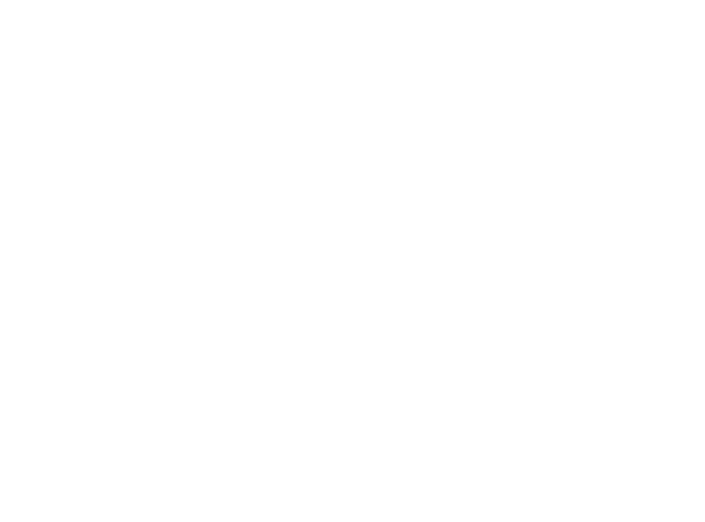
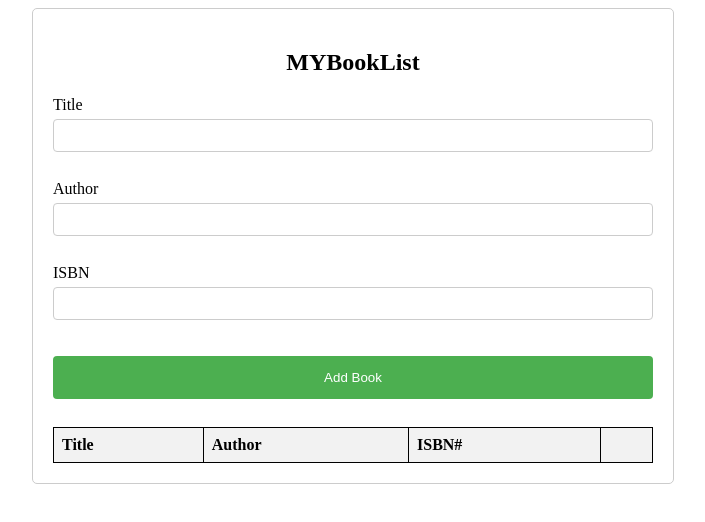
Before and after one commit to acciojob/book-list-abhisingh3960, a website: page main.html in a window 1280 px wide. Shown: the whole page, without its empty margins (287-992 px from the left). Drawn offline with Linux system fonts and the light colour scheme.

Commit message:
created a submission

```diff
--- a/main.html
+++ b/main.html
@@ -1,16 +1,43 @@
 <!DOCTYPE html>
-
 <html>
 
 <head>
-	<link rel="stylesheet" href="styles.css">
+    <link rel="stylesheet" href="styles.css">
 </head>
 
 <body>
-	<!-- the entire body must be written by student -->
-    <script type="text/javascript" src="./script.js">
-</script>
+    <div class="main-container">
+        <h2>MYBookList</h2>
+        <form class="form-group">
+            <label for="title">Title</label><br>
+            <input type="text" id="title"><br><br>
 
+            <label for="author">Author</label><br>
+            <input type="text" id="author"><br><br>
+
+            <label for="isbn">ISBN</label><br>
+            <input type="text" id="isbn"><br><br>
+
+            <button id="submit" type="button">Add Book</button>
+        </form>
+
+        <div class="table">
+            <table class="table-striped">
+                <thead>
+                    <tr>
+                        <th>Title</th>
+                        <th>Author</th>
+                        <th>ISBN#</th>
+						<th> </th>
+                    </tr>
+                </thead>
+                <tbody>
+                    <!-- Rows will be added here dynamically using JavaScript -->
+                </tbody>
+            </table>
+        </div>
+    </div>
+    <script type="text/javascript" src="./script.js"></script>
 </body>
 
 </html>
--- a/script.js
+++ b/script.js
@@ -1 +1,40 @@
-//your JS code here. If required.
+let titleInput = document.getElementById('title');
+let authorInput = document.getElementById('author');
+let isbnInput = document.getElementById('isbn');
+let submitButton = document.getElementById('submit');
+let table = document.querySelector('.table-striped tbody');
+
+submitButton.addEventListener('click', () => {
+    let titleValue = titleInput.value.trim();
+    let authorValue = authorInput.value.trim();
+    let isbnValue = isbnInput.value.trim();
+
+    if (titleValue && authorValue && isbnValue) {
+        let newRow = table.insertRow();
+
+        let titleCell = newRow.insertCell(0);
+        let authorCell = newRow.insertCell(1);
+        let isbnCell = newRow.insertCell(2);
+        let deleteCell = newRow.insertCell(3);
+
+        titleCell.innerText = titleValue;
+        authorCell.innerText = authorValue;
+        isbnCell.innerText = isbnValue;
+
+        // Create the delete button
+        let deleteButton = document.createElement('button');
+        deleteButton.innerText = 'Delete';
+        deleteButton.className = 'delete-button';
+        deleteButton.addEventListener('click', () => {
+            table.deleteRow(newRow.rowIndex - 1);
+        });
+
+        deleteCell.appendChild(deleteButton);
+
+        titleInput.value = '';
+        authorInput.value = '';
+        isbnInput.value = '';
+    } else {
+        alert("Please fill in all fields");
+    }
+});
--- a/styles.css
+++ b/styles.css
@@ -1 +1,60 @@
-/*  your css code here. If applicable */
+table {
+    border-collapse: collapse;
+    width: 100%;
+}
+
+th, td {
+    border: 1px solid black;
+    text-align: left;
+    padding: 8px;
+}
+
+th {
+    background-color: #f2f2f2;
+}
+
+tr:nth-child(even) {
+    background-color: #f9f9f9;
+}
+
+.main-container {
+    max-width: 600px;
+    margin: auto;
+    padding: 20px;
+    border: 1px solid #ccc;
+    border-radius: 5px;
+}
+
+h2 {
+    text-align: center;
+}
+
+.form-group {
+    margin-bottom: 20px;
+}
+
+input[type="text"] {
+    width: 100%;
+    padding: 8px;
+    margin: 5px 0 10px 0;
+    display: inline-block;
+    border: 1px solid #ccc;
+    border-radius: 4px;
+    box-sizing: border-box;
+}
+
+button {
+    width: 100%;
+    background-color: #4CAF50;
+    color: white;
+    padding: 14px 20px;
+    margin: 8px 0;
+    border: none;
+    border-radius: 4px;
+    cursor: pointer;
+}
+
+button:hoverroup">
+            <label for="tit {
+    background-color: #45a049;
+}
```
